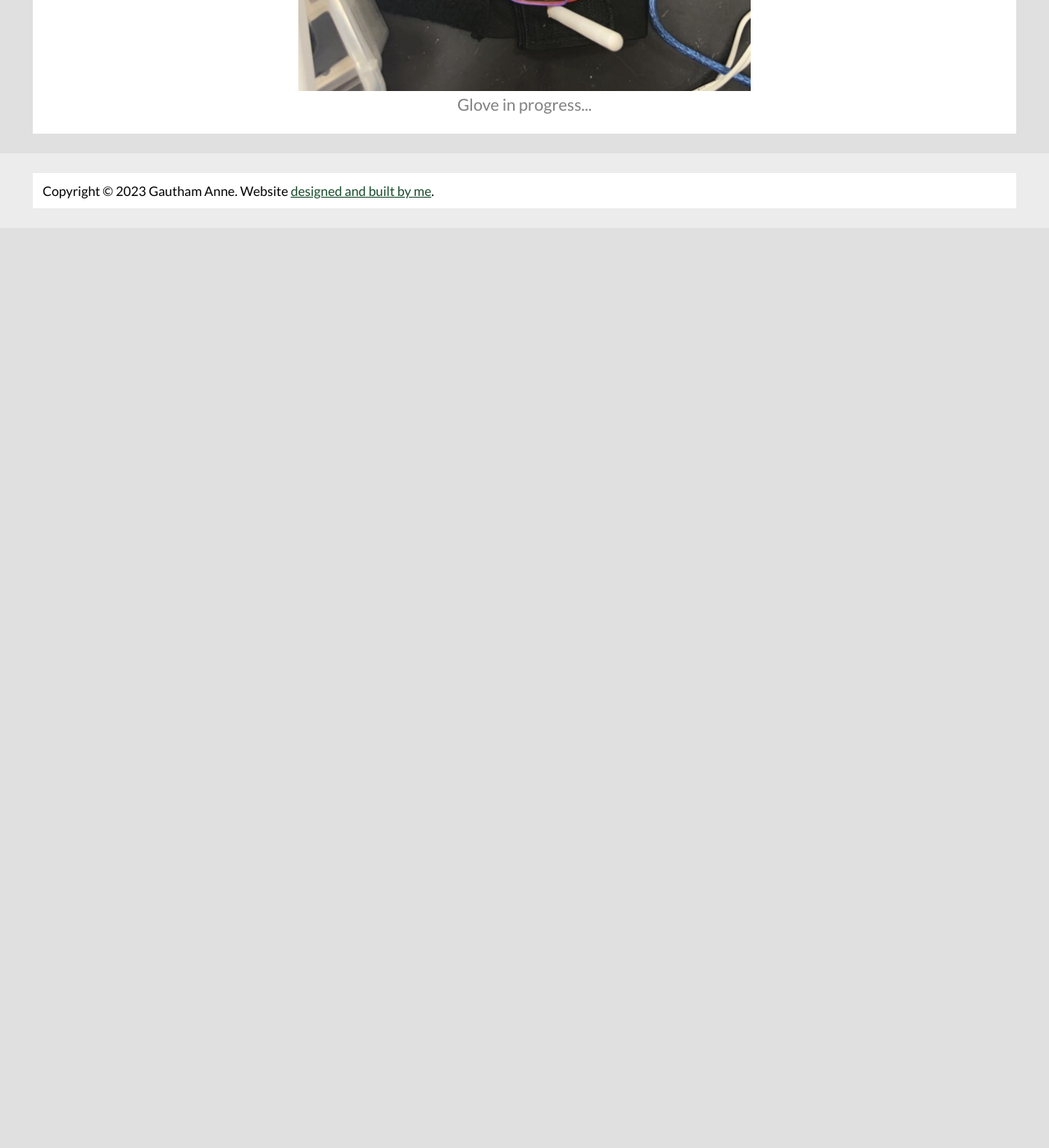
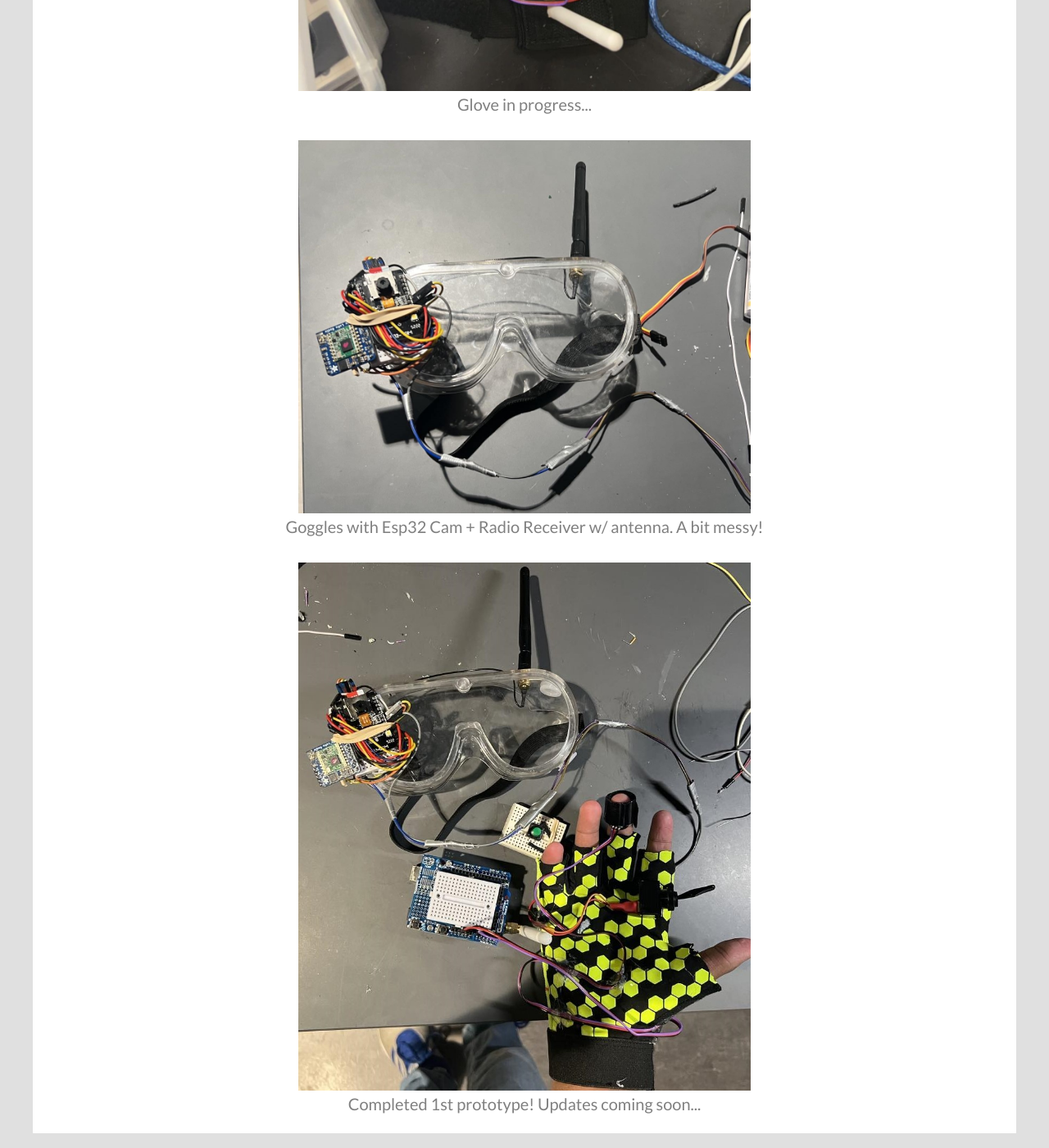
Before and after one commit to annegautham/annegautham.github.io, a Jekyll site: the page built from portfolio/camsense.md, in a window 1280 px wide and 1400 px high, scrolled down 4314 px. Shown: the whole window at 82% size. Built offline with Jekyll 4.4.1, drawn with Linux system fonts in a browser that asks for light colours; some web fonts are replaced; before the commit the page ends 4592 px from its top, so only the background shows below that.

Commit message:
Update camsense.md

```diff
--- a/portfolio/camsense.md
+++ b/portfolio/camsense.md
@@ -46,3 +46,13 @@ Note that the current prototype cannot accurately distinguish between emotion st
 
 ![](/assets/images/portfolio/gloveinprogress.jpg)
 <div class="caption">Glove in progress...</div>
+
+<br>
+
+![](/assets/images/portfolio/goggles.jpg)
+<div class="caption">Goggles with Esp32 Cam + Radio Receiver w/ antenna. A bit messy!</div>
+
+<br>
+
+![](/assets/images/portfolio/completegoggles.jpg)
+<div class="caption">Completed 1st prototype! Updates coming soon...</div>
```
